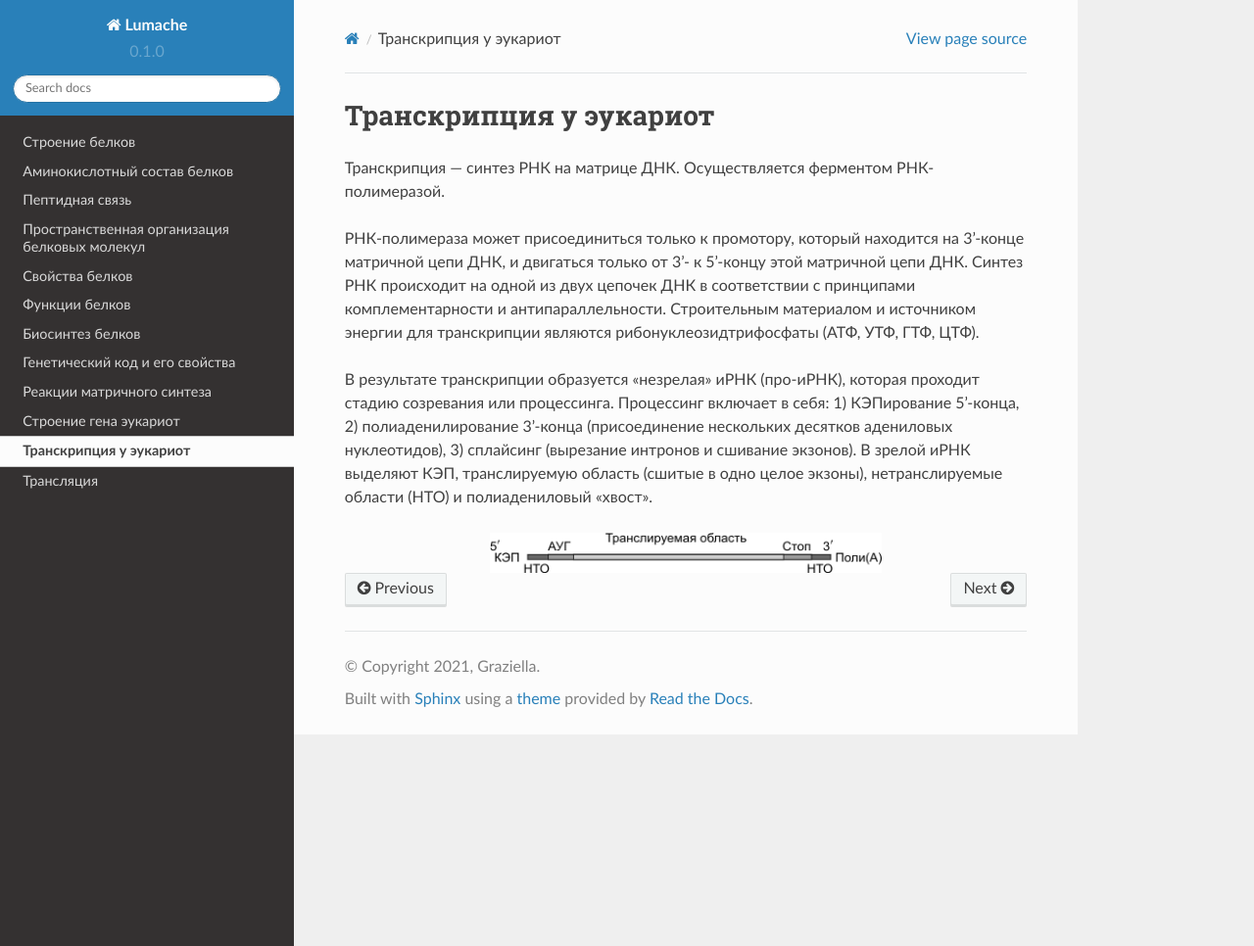
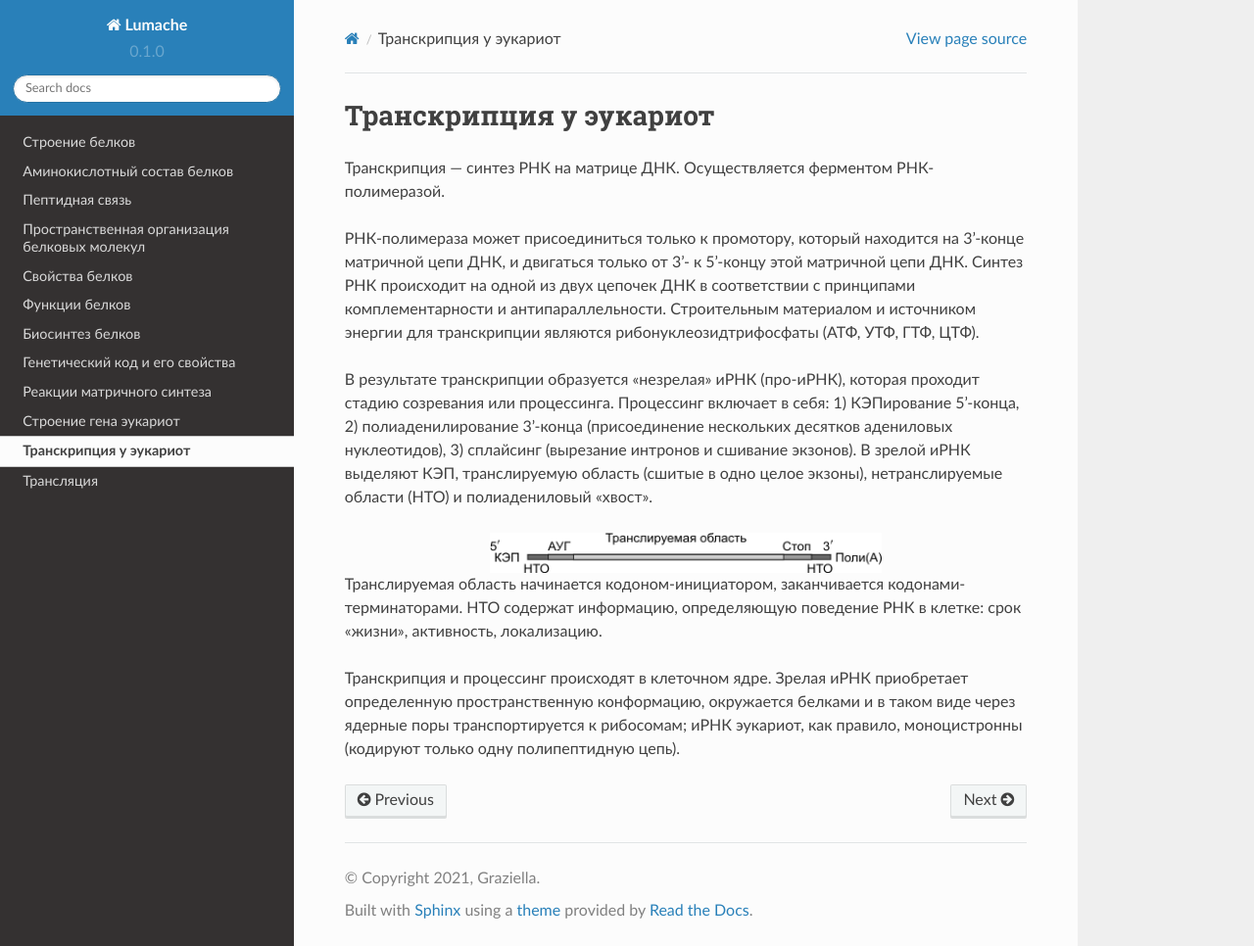
Before and after one commit to neptune2021/test_documentation, a Sphinx documentation site: the page built from docs/source/11.rst, in a window 1280 px wide and 966 px high. Shown: the whole window at 98% size. Built offline with Sphinx 7.4.7 and the Read the Docs theme 2.0.0, drawn with Linux system fonts in a browser that asks for light colours.

Commit message:
Update 11.rst

```diff
--- a/docs/source/11.rst
+++ b/docs/source/11.rst
@@ -9,3 +9,7 @@
 .. image:: img/image8.png
   :width: 400
   :align: center
+
+Транслируемая область начинается кодоном-инициатором, заканчивается кодонами-терминаторами. НТО содержат информацию, определяющую поведение РНК в клетке: срок «жизни», активность, локализацию.
+
+Транскрипция и процессинг происходят в клеточном ядре. Зрелая иРНК приобретает определенную пространственную конформацию, окружается белками и в таком виде через ядерные поры транспортируется к рибосомам; иРНК эукариот, как правило, моноцистронны (кодируют только одну полипептидную цепь).
```
